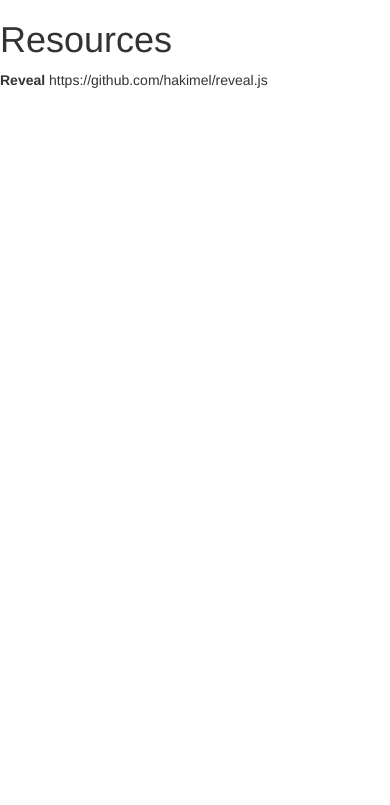
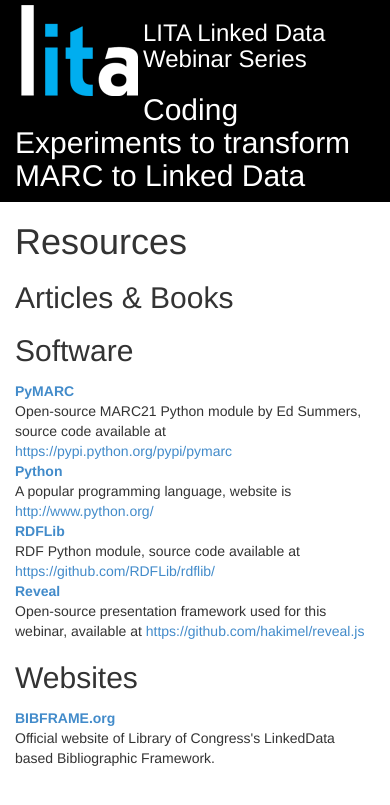
Before and after one commit to jermnelson/lita-library-linked-data, a Flask app: page /resources in a window 390 px wide. Shown: the top 805 px of the page. Run offline with Flask 2, Linux system fonts and the light colour scheme.

Commit message:
Continued to add content to presentation

```diff
--- a/templates/other.html
+++ b/templates/other.html
@@ -16,6 +16,14 @@
     <![endif]-->
   </head>
   <body>
+    {% block header %}
+     <div class="container" style="background-color: black">
+      <img src="{{ url_for('static', filename='img/lita-logo.png') }}" style="float: left">
+       <h3 style="color: white">LITA Linked Data Webinar Series</h3>
+       <h2 style="color: white">Coding Experiments to transform MARC to Linked Data</h2>
+
+     </div>
+    {% endblock %}
     {% block main %}
     <h1>Webinar Other</h1>
 
--- a/templates/resources.html
+++ b/templates/resources.html
@@ -1,6 +1,32 @@
 {% extends 'other.html' %}
 
 {% block main %}
-<h1>Resources</h1>
-<p><strong>Reveal</strong> https://github.com/hakimel/reveal.js</p>
+<div class="container">
+ <h1>Resources</h1>
+ <h2>Articles &amp; Books</h2>
+ <h2>Software</h2>
+ <dl>
+  <dt><a href="https://pypi.python.org/pypi/pymarc">PyMARC</a></dt>
+  <dd>Open-source MARC21 Python module by Ed Summers, source code available at
+      <a href="https://pypi.python.org/pypi/pymarc"> https://pypi.python.org/pypi/pymarc</a>
+  </dd>
+  <dt><a href="http://www.python.org/">Python</a></dt>
+  <dd>A popular programming language, website is <a href="http://www.python.org/">http://www.python.org/</a>
+  <dt><a href="https://github.com/RDFLib/rdflib/">RDFLib</a></dt>
+  <dd>
+   RDF Python module, source code available at
+   <a href="https://github.com/RDFLib/rdflib/">https://github.com/RDFLib/rdflib/</a>
+  </dd>
+  <dt><a href="https://github.com/hakimel/reveal.js">Reveal</a></dt>
+  <dd>Open-source presentation framework used for this webinar, available
+     at <a href="https://github.com/hakimel/reveal.js">https://github.com/hakimel/reveal.js</a>
+  </dd>
+ </dl>
+ <h2>Websites</h2>
+ <dl>
+  <dt><a href="http://bibframe.org">BIBFRAME.org</a></dt>
+  <dd>Official website of Library of Congress's LinkedData based Bibliographic Framework.</dd>
+
+ </dl>
+</div>
 {% endblock %}
```
Also changed, not shown: static/js/understanding-marc-bibliographic.json (added, +38 -0 lines), templates/background.html (+19 -0 lines), templates/welcome.html (+7 -2 lines), static/img/lita-logo.png (added), 1 other file.
